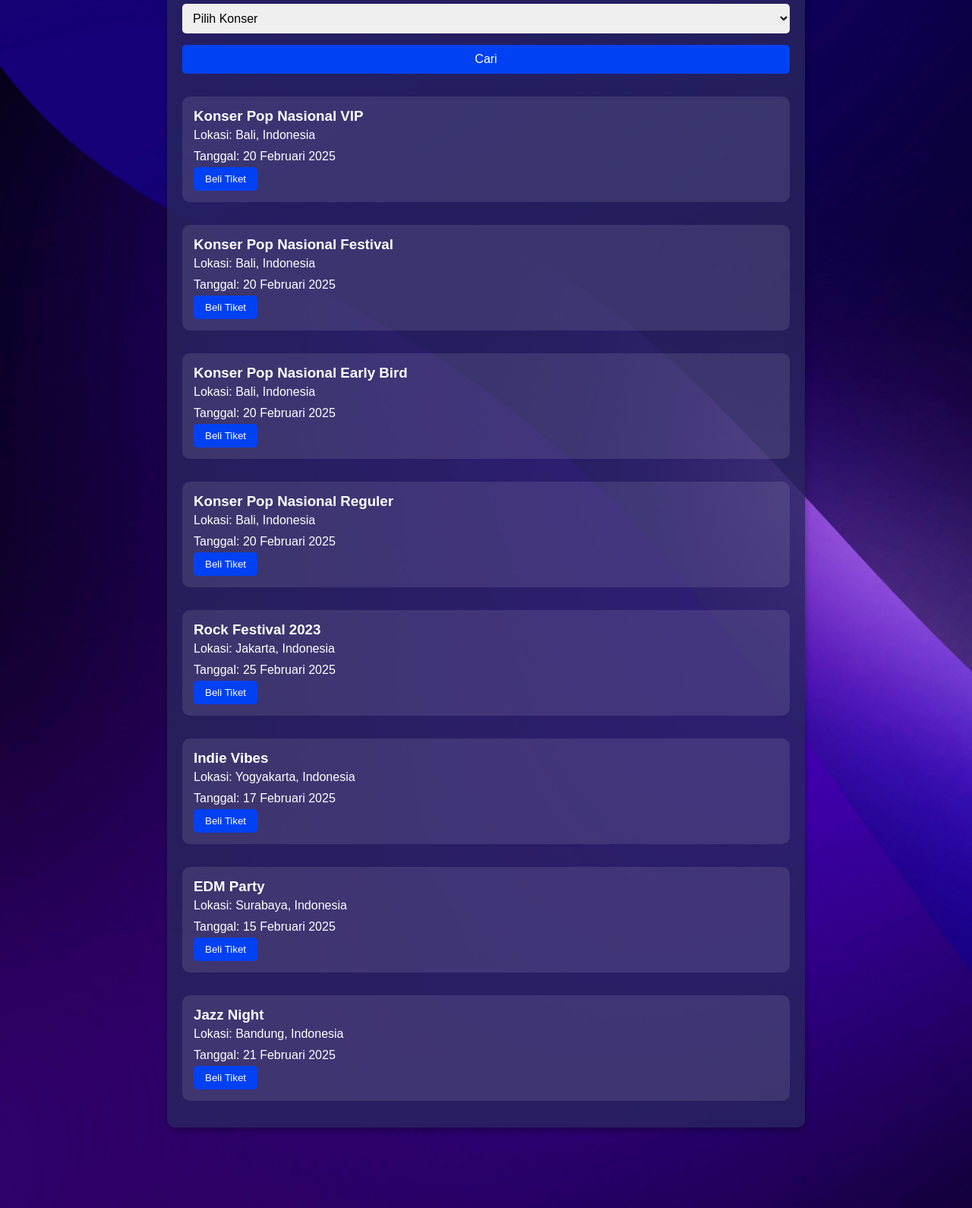
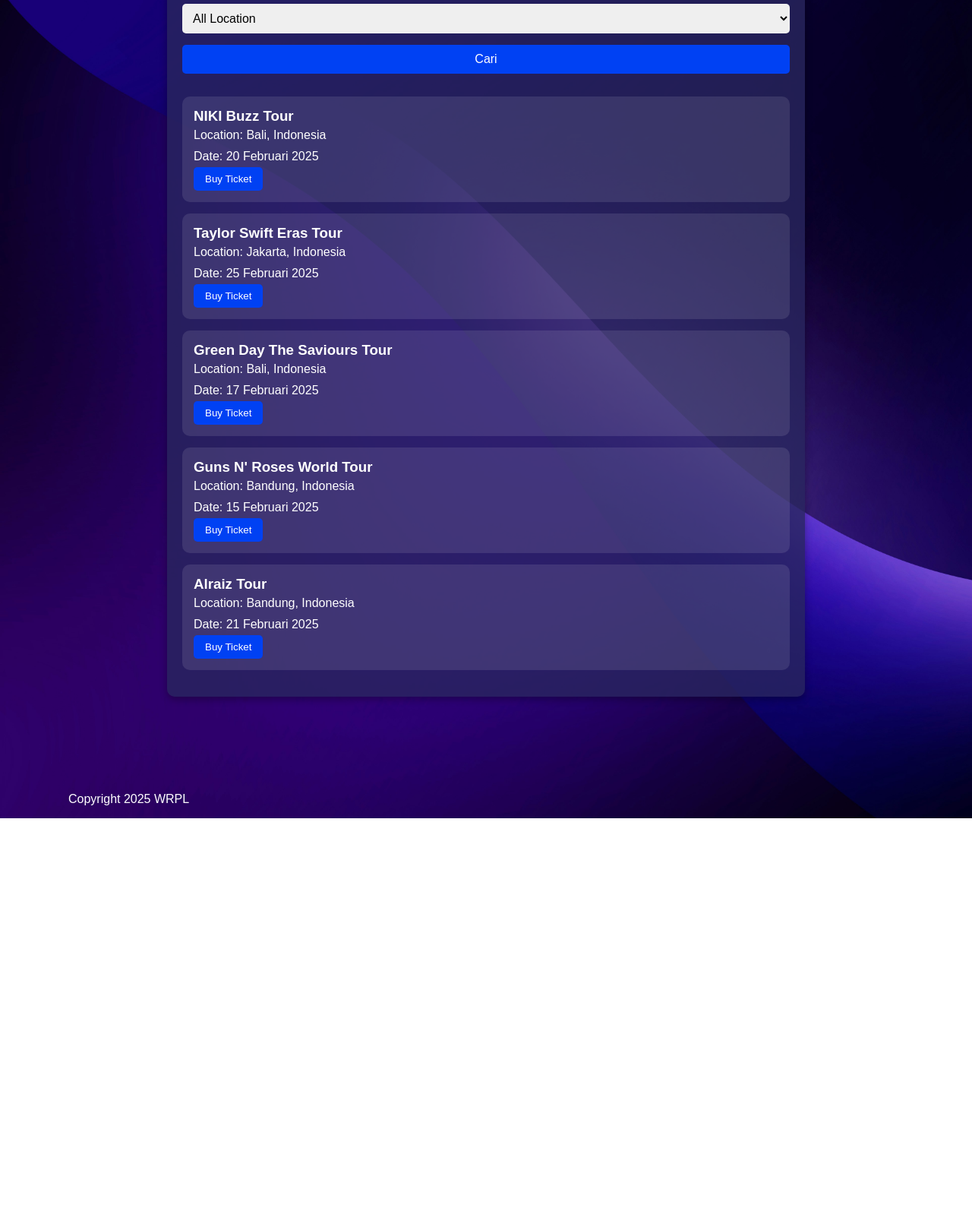
Before and after one commit to rockymoriarty/WRPL, a plain HTML site: page search.html in a window 1280 px wide. Shown: the part 251-1841 px from the top of the page at 76% size. After the commit the page ends 1328 px from the top, so only its background shows below. Drawn offline with Linux system fonts and the light colour scheme.

Commit message:
search and ticket details modified

```diff
--- a/search.html
+++ b/search.html
@@ -1,5 +1,4 @@
 <!DOCTYPE html>
-
 <html lang="en">
 <head>
     <meta charset="UTF-8">
@@ -190,67 +189,48 @@
         </div>
     </nav>
     <div class="search-container">
-        <h1>Cari Konser</h1>
+        <h1>Search Concert</h1>
         <form class="search-form">
             <select id="concert-select">
-                <option value="all">Pilih Konser</option>
-                <option value="Rock Festival">Rock Festival</option>
-                <option value="Jazz Night">Jazz Night</option>
-                <option value="EDM Party">EDM Party</option>
-                <option value="Indie Vibes">Indie Vibes</option>
-                <option value="Pop Extravaganza">Pop Extravaganza</option>
+                <option value="all">All Location</option>
+                <option value="Jakarta">Jakarta</option>
+                <option value="Bali">Bali</option>
+                <option value="Bandung">Bandung</option>
             </select>
             <button type="submit">Cari</button>
         </form>
 
         <div class="concert-list">
-            <div class="concert-item" data-category="Pop Extravaganza">
-                <h3>Konser Pop Nasional VIP</h3>
-                <p>Lokasi: Bali, Indonesia</p>
-                <p>Tanggal: 20 Februari 2025</p>
-                <button>Beli Tiket</button>
+            <div class="concert-item" data-category="Bali">
+                <h3>NIKI Buzz Tour</h3>
+                <p>Location: Bali, Indonesia</p>
+                <p>Date: 20 Februari 2025</p>
+                <button>Buy Ticket</button>
             </div>
-            <div class="concert-item" data-category="Pop Extravaganza">
-                <h3>Konser Pop Nasional Festival</h3>
-                <p>Lokasi: Bali, Indonesia</p>
-                <p>Tanggal: 20 Februari 2025</p>
-                <button>Beli Tiket</button>
             </div>
-            <div class="concert-item" data-category="Pop Extravaganza">
-                <h3>Konser Pop Nasional Early Bird</h3>
-                <p>Lokasi: Bali, Indonesia</p>
-                <p>Tanggal: 20 Februari 2025</p>
-                <button>Beli Tiket</button>
+            <div class="concert-item" data-category="Jakarta">
+                <h3>Taylor Swift Eras Tour</h3>
+                <p>Location: Jakarta, Indonesia</p>
+                <p>Date: 25 Februari 2025</p>
+                <button>Buy Ticket</button>
             </div>
-            <div class="concert-item" data-category="Pop Extravaganza">
-                <h3>Konser Pop Nasional Reguler</h3>
-                <p>Lokasi: Bali, Indonesia</p>
-                <p>Tanggal: 20 Februari 2025</p>
-                <button>Beli Tiket</button>
+            <div class="concert-item" data-category="Bali">
+                <h3>Green Day The Saviours Tour</h3>
+                <p>Location: Bali, Indonesia</p>
+                <p>Date: 17 Februari 2025</p>
+                <button>Buy Ticket</button>
             </div>
-            <div class="concert-item" data-category="Rock Festival">
-                <h3>Rock Festival 2023</h3>
-                <p>Lokasi: Jakarta, Indonesia</p>
-                <p>Tanggal: 25 Februari 2025</p>
-                <button>Beli Tiket</button>
+            <div class="concert-item" data-category="Bandung">
+                <h3>Guns N' Roses World Tour</h3>
+                <p>Location: Bandung, Indonesia</p>
+                <p>Date: 15 Februari 2025</p>
+                <button>Buy Ticket</button>
             </div>
-            <div class="concert-item" data-category="Indie Vibes">
-                <h3>Indie Vibes</h3>
-                <p>Lokasi: Yogyakarta, Indonesia</p>
-                <p>Tanggal: 17 Februari 2025</p>
-                <button>Beli Tiket</button>
-            </div>
-            <div class="concert-item" data-category="EDM Party">
-                <h3>EDM Party</h3>
-                <p>Lokasi: Surabaya, Indonesia</p>
-                <p>Tanggal: 15 Februari 2025</p>
-                <button>Beli Tiket</button>
-            </div>
-            <div class="concert-item" data-category="Jazz Night">
-                <h3>Jazz Night</h3>
-                <p>Lokasi: Bandung, Indonesia</p>
-                <p>Tanggal: 21 Februari 2025</p>
-                <button>Beli Tiket</button>
+            <div class="concert-item" data-category="Bandung">
+                <h3>Alraiz Tour</h3>
+                <p>Location: Bandung, Indonesia</p>
+                <p>Date: 21 Februari 2025</p>
+                <button>Buy Ticket</button>
             </div>
         </div>
     </div>
@@ -289,5 +269,6 @@
             });
         });
     </script>
+
 </body>
 </html>
```
Also changed, not shown: ticket-detail.html (+169 -45 lines).
